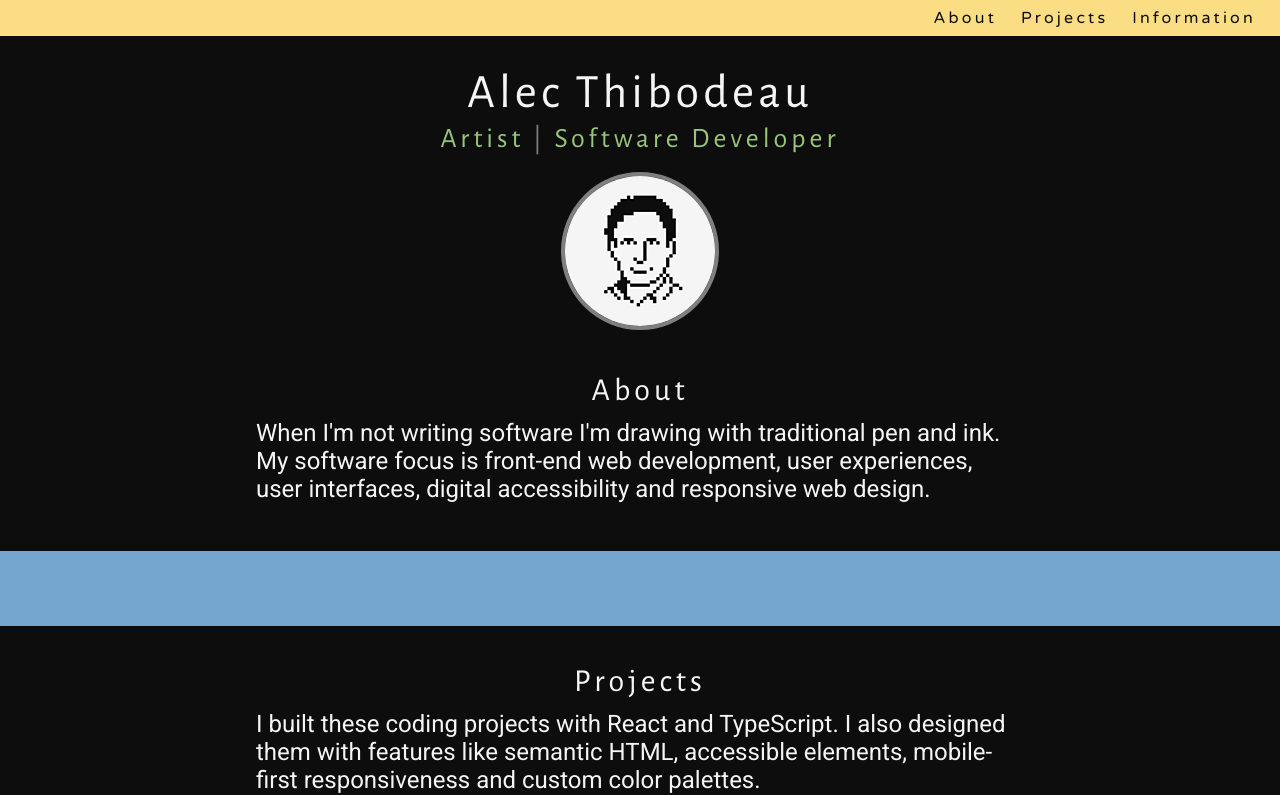
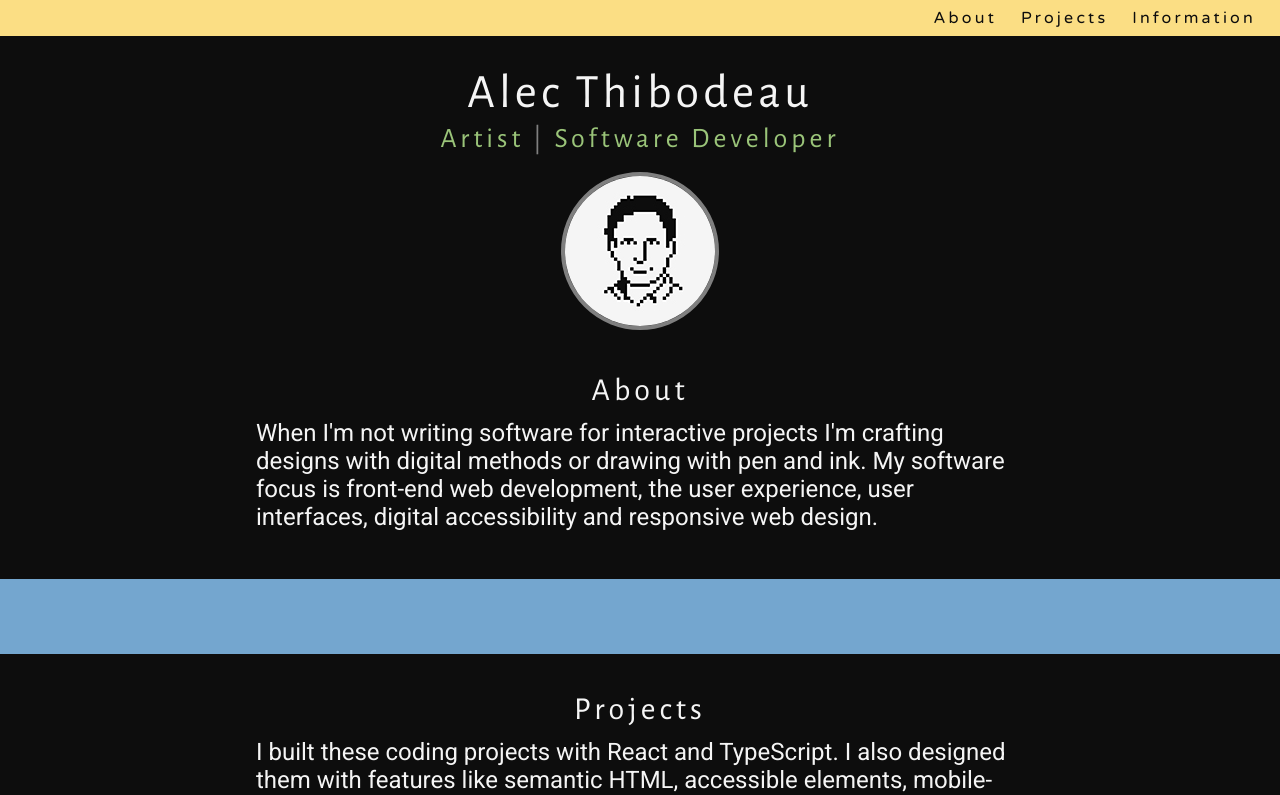
Before and after one commit to alecthibodeau/alecthibodeau.github.io, a React (Create React App) app: page / in a window 1280 px wide. Shown: the top 795 px of the page. Built offline with nearby package versions, Linux system fonts and the light colour scheme.

Commit message:
feat: update main component's introductory text to improve meaning

```diff
--- a/src/components/Main.tsx
+++ b/src/components/Main.tsx
@@ -48,9 +48,10 @@ function Main(props: { isBreakpointXs: boolean, viewportWidth: number }): JSX.El
         />
         <h3 className="section-title">{formatTitleCase(sections.about)}</h3>
         <p>
-          When I'm not writing software I'm drawing with traditional pen and ink. My
-          software focus is front-end web development, user experiences, user
-          interfaces, digital accessibility and responsive web design.
+          When I'm not writing software for interactive projects I'm crafting
+          designs with digital methods or drawing with pen and ink. My software
+          focus is front-end web development, the user experience, user interfaces,
+          digital accessibility and responsive web design.
         </p>
       </section>
       <PatternBanner
```
